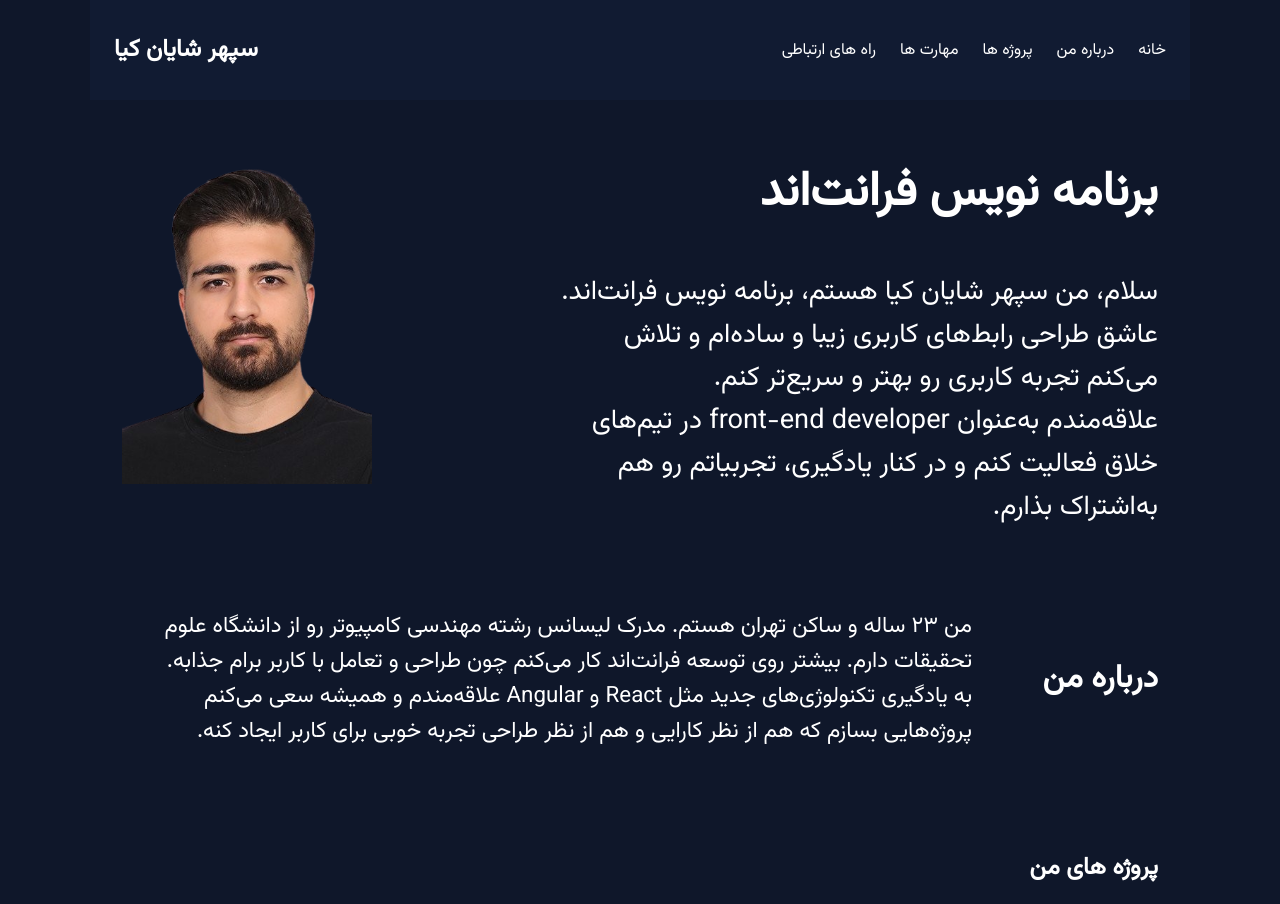
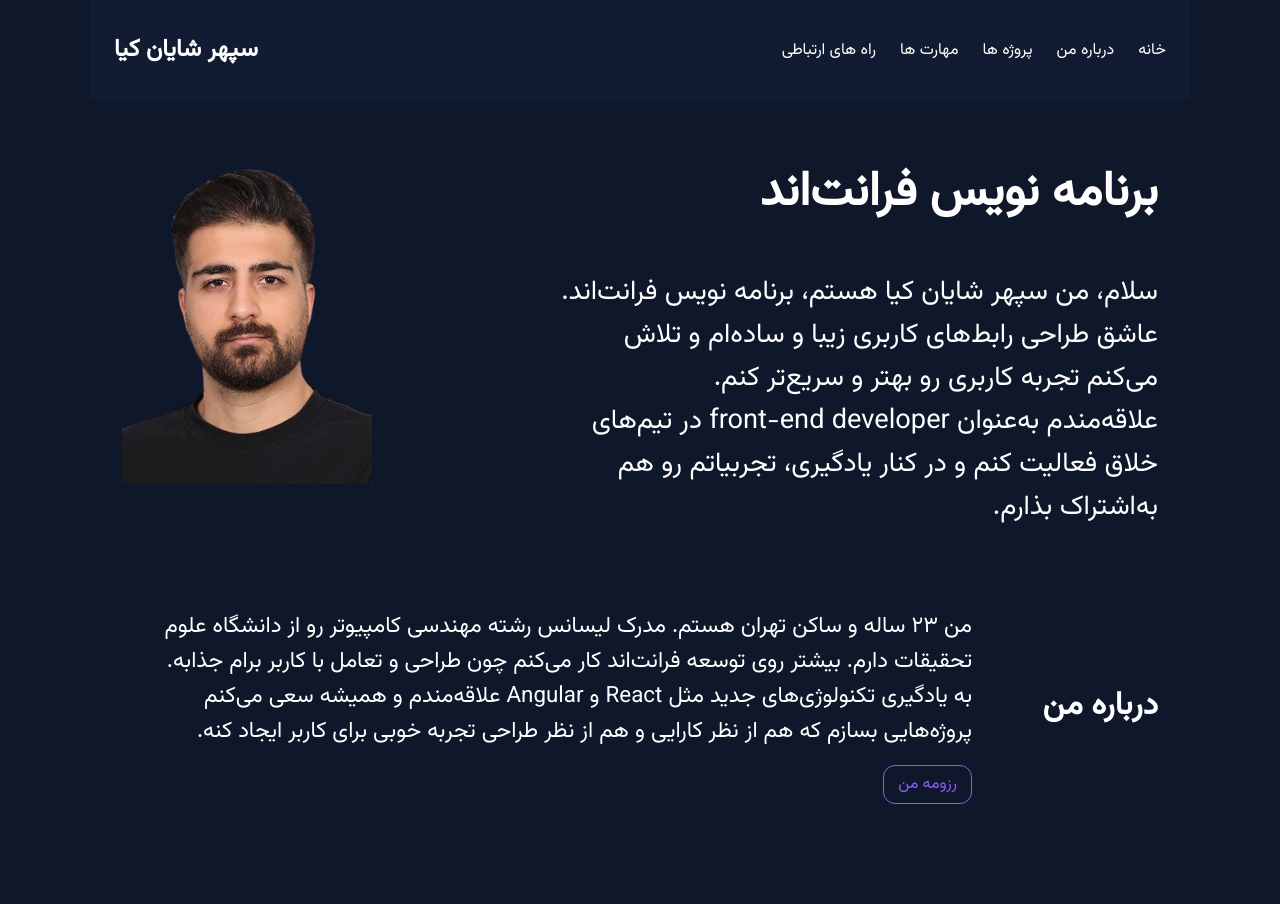
Before and after one commit to SepehrShK/sepehrshayankia, a React (Vite) app: page / in a window 1280 px wide. Shown: the top 904 px of the page. Built offline with nearby package versions, Linux system fonts and the light colour scheme.

Commit message:
اضافه شدن رزومه

```diff
--- a/src/about/About.css
+++ b/src/about/About.css
@@ -30,6 +30,33 @@
     margin: 0;
 }
 
+.resume-link{
+    border: 1px solid rgb(139, 92, 246);
+    padding: 6px 14px;
+    border-radius: 12px;
+    transition: all 0.3s ease;
+    margin-top: 1rem;
+    width: fit-content;
+}
+
+.resume-link:hover{
+    background-color: rgb(139, 92, 246);
+    transform: translateY(-2px);
+    box-shadow: 0 0 10px rgba(139, 92, 246, 0.4);
+
+}
+
+.resume-link a{
+    text-decoration: none;
+    color: rgb(139, 92, 246);
+    transition: all ease 0.3s;
+}
+
+.resume-link:hover a{
+    color: white;
+}
+
+
 /* diffrent size styles */
 @media (max-width: 1100px){
     .about-section{
--- a/src/about/About.tsx
+++ b/src/about/About.tsx
@@ -9,6 +9,9 @@ const About = () => {
             <div className="about-text">
                 <p>من ۲۳ ساله و ساکن تهران هستم. مدرک لیسانس رشته مهندسی کامپیوتر رو از دانشگاه علوم‌ تحقیقات دارم. بیشتر روی توسعه فرانت‌اند کار می‌کنم چون طراحی و تعامل با کاربر برام جذابه.</p>
                 <p>به یادگیری تکنولوژی‌های جدید مثل React و Angular علاقه‌مندم و همیشه سعی می‌کنم پروژه‌هایی بسازم که هم از نظر کارایی و هم از نظر طراحی تجربه خوبی برای کاربر ایجاد کنه.</p>
+                <div className='resume-link'>
+                    <a href='https://sepehrshk.github.io/myResume/MyResume.pdf' target="_blank" rel="noopener noreferrer">رزومه من</a>
+                </div>
             </div>
         </section>
     )
--- a/src/skills/Skills.tsx
+++ b/src/skills/Skills.tsx
@@ -1,7 +1,7 @@
 import { FaHtml5, FaCss3Alt, FaReact, FaAngular, FaPython } from "react-icons/fa";
 import { IoLogoJavascript } from "react-icons/io5";
 import { SiTypescript } from "react-icons/si";
-// import { RiTailwindCssFill, RiNextjsFill } from "react-icons/ri";
+import { RiNextjsFill } from "react-icons/ri";
 
 import './Skills.css'
 import SkillsComp from "../components/SkillsComp";
@@ -18,7 +18,7 @@ const Skills = () => {
                 <SkillsComp Icon={FaReact} label="React"/>
                 <SkillsComp Icon={FaAngular} label="Angular"/>
                 <SkillsComp Icon={FaPython} label="Python"/>
-                {/* <SkillsComp Icon={RiNextjsFill} label="Nextjs"/> */}
+                <SkillsComp Icon={RiNextjsFill} label="Nextjs"/>
                 {/* <SkillsComp Icon={RiTailwindCssFill} label="Tailwind"/> */}
             </div>
         </section>
```
